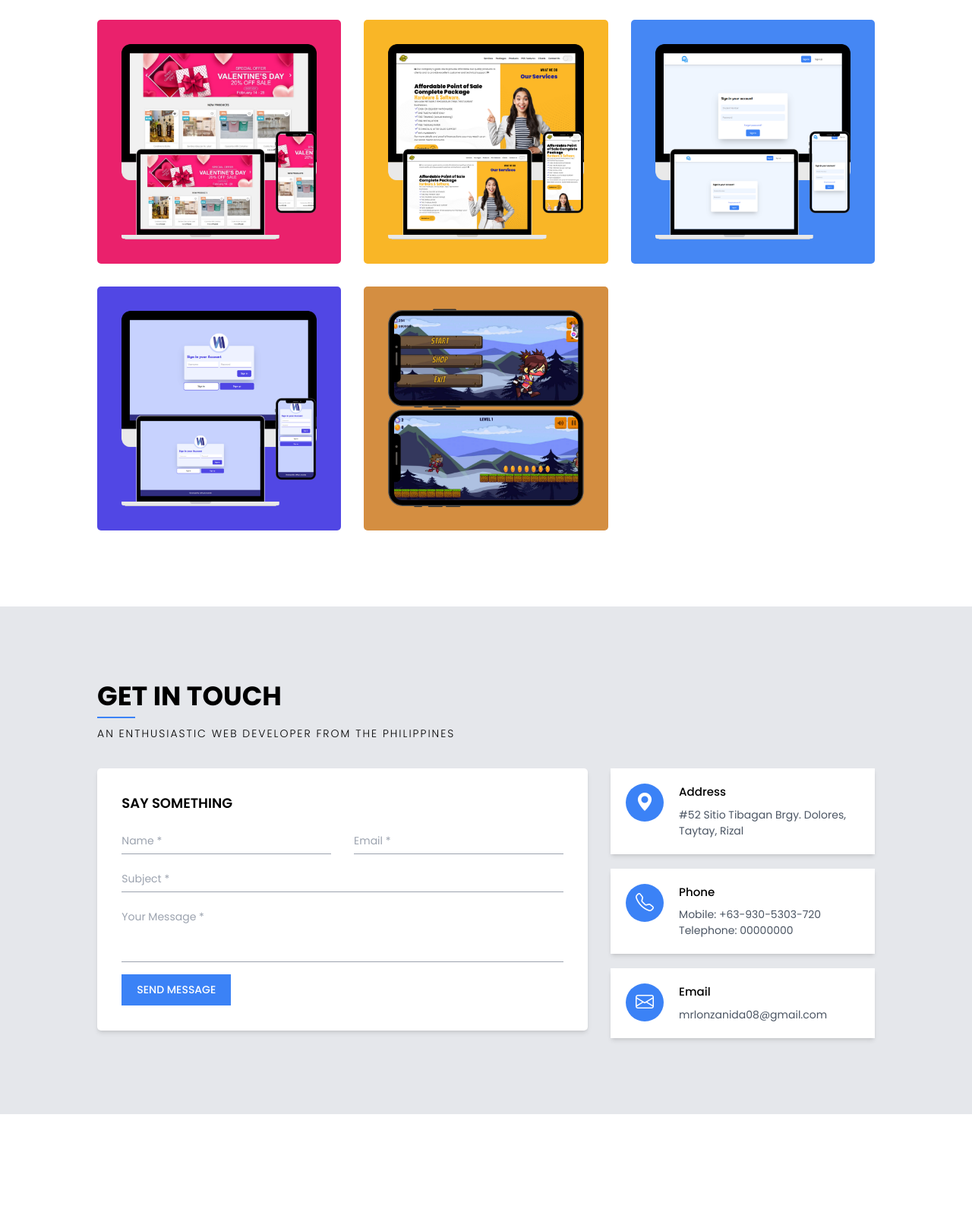
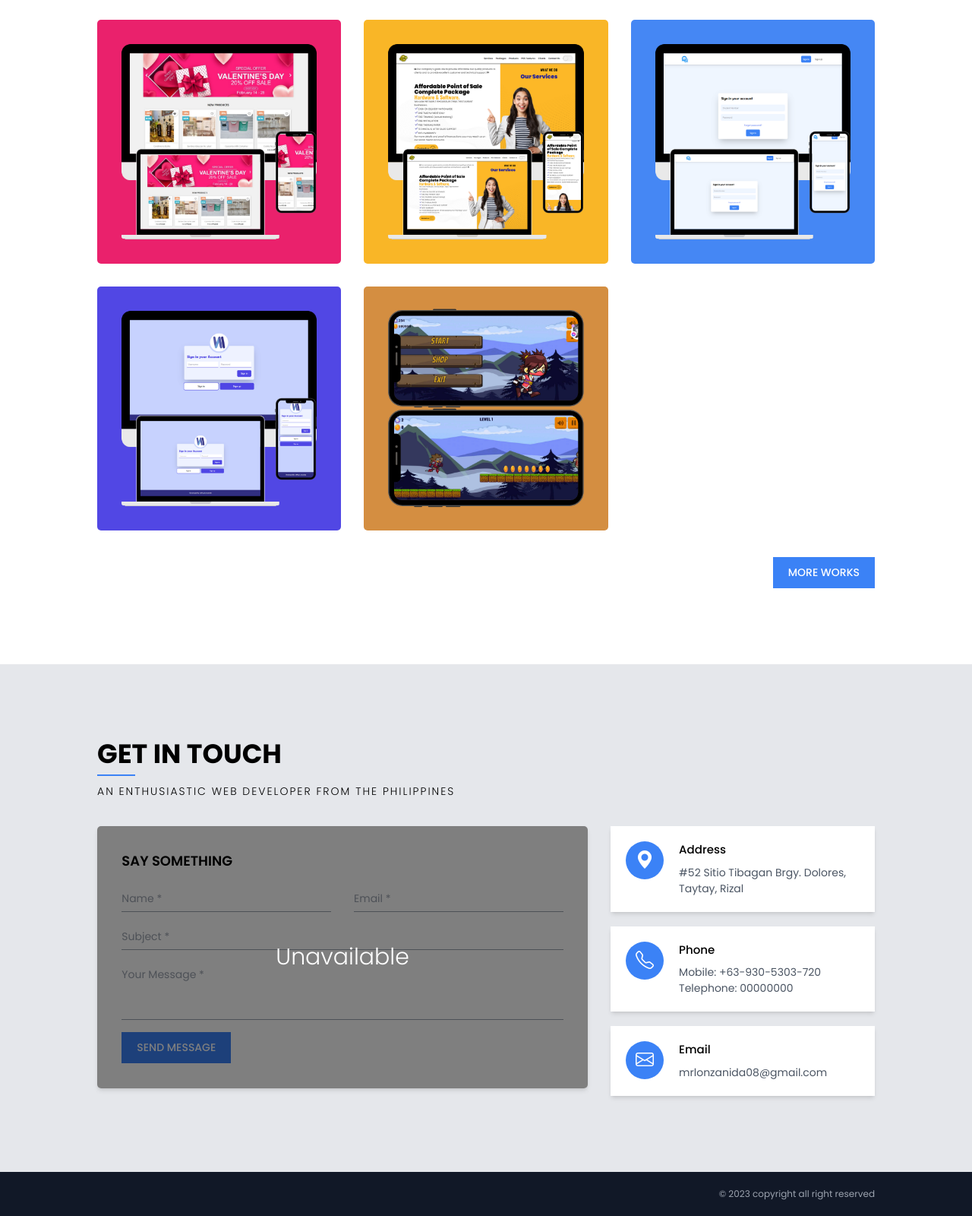
Before and after one commit to ifejinity/Portfoliov5, a website: page index.html in a window 1280 px wide. Shown: the part 3092-4692 px from the top of the page at 76% size. Before the commit the page ends 4558 px from the top, so only its background shows below. Drawn offline with nearby package versions, Linux system fonts and the light colour scheme.

Commit message:
7th commit

```diff
--- a/index.html
+++ b/index.html
@@ -186,15 +186,16 @@
 
     <!-- works section -->
     <div class="w-full flex justify-center" id="works">
-        <div class="w-full max-w-[1440px] md:mx-[10%] mx-[5%] py-[100px]">
+        <div class="w-full max-w-[1440px] md:mx-[10%] mx-[5%] py-[100px] flex flex-col">
             <div class="w-full flex flex-col gap-[10px] mb-[35px]">
                 <p class="text-[35px] font-bold leading-[1]" id="works_sec">MY WORKS</p>
                 <p class="bg-blue-500 h-[2px] w-[50px]"></p>
                 <p class="text-[14px] tracking-[2px] font-light">AN ENTHUSIASTIC WEB DEVELOPER FROM THE PHILIPPINES</p>
             </div>
-            <div class="grid lg:grid-cols-3 sm:grid-cols-2 grid-cols-1 gap-[30px]" id="project_parent">
+            <div class="grid lg:grid-cols-3 sm:grid-cols-2 grid-cols-1 gap-[30px] mb-[35px]" id="project_parent">
                 <!-- works goes here -->
             </div>
+            <button class="self-end py-[10px] px-[20px] bg-blue-500 text-white hover:bg-black transition-colors duration-700 text-[14px] font-[500]">MORE WORKS</button>
         </div>
     </div>
 
@@ -208,7 +209,10 @@
             </div>
             <div class="flex lg:flex-row flex-col gap-[30px]">
                 <div class="lg:w-[65%] w-full">
-                    <div class="p-[5%] bg-white rounded-[5px] shadow-md flex flex-col">
+                    <div class="p-[5%] bg-white rounded-[5px] shadow-md flex flex-col relative overflow-clip">
+                        <div class="w-full h-full absolute top-0 left-0 bg-black/50 flex justify-center items-center text-white">
+                            <p class="text-[30px] font-[300]">Unavailable</p>
+                        </div>
                         <p class="text-[18px] mb-[20px] font-[600]">SAY SOMETHING</p>
                         <div class="flex md:flex-row flex-col md:gap-[30px]">
                             <input class="w-full py-[6px] pr-[12px] text-[14px] outline-none mb-[16px] border-b-[1px] border-b-gray-400 focus:border-b-blue-500 focus:border-b-2" type="text" name="" id="" placeholder="Name *">
@@ -256,7 +260,14 @@
     </div>
 
     <!-- footer -->
+    <div class="py-5 bg-gray-900 w-full flex justify-center items-center">
+        <div class="w-full max-w-[1440px] grid md:grid-cols-2 grid-cols-1 mx-[5%] md:mx-[10%]">
+            <div>
 
+            </div>
+            <p class="text-gray-400 text-[12px] md:text-right text-center">© 2023 copyright all right reserved</p>
+        </div>
+    </div>
     <!-- script -->
     <script src="./index.js"></script>
     <script src="https://unpkg.com/aos@2.3.1/dist/aos.js"></script>
--- a/index.js
+++ b/index.js
@@ -198,8 +198,11 @@ $(document).ready(function(){
             </div>
             <img src="${works.image[i]}" alt="" srcset="" class="w-full h-full duration-300 transition-all" id="project_image">
         `;
-       myworksParent.appendChild(div);
+        myworksParent.appendChild(div);
     }
+
+    const sliceWorks = document.querySelectorAll("#project_item");
+    console.log(sliceWorks.length)
 
     // type effect
     var wordsToType = document.querySelector("#hero-text span[words]").getAttribute("words").split(','),
```
Also changed, not shown: src/style/output.css.
